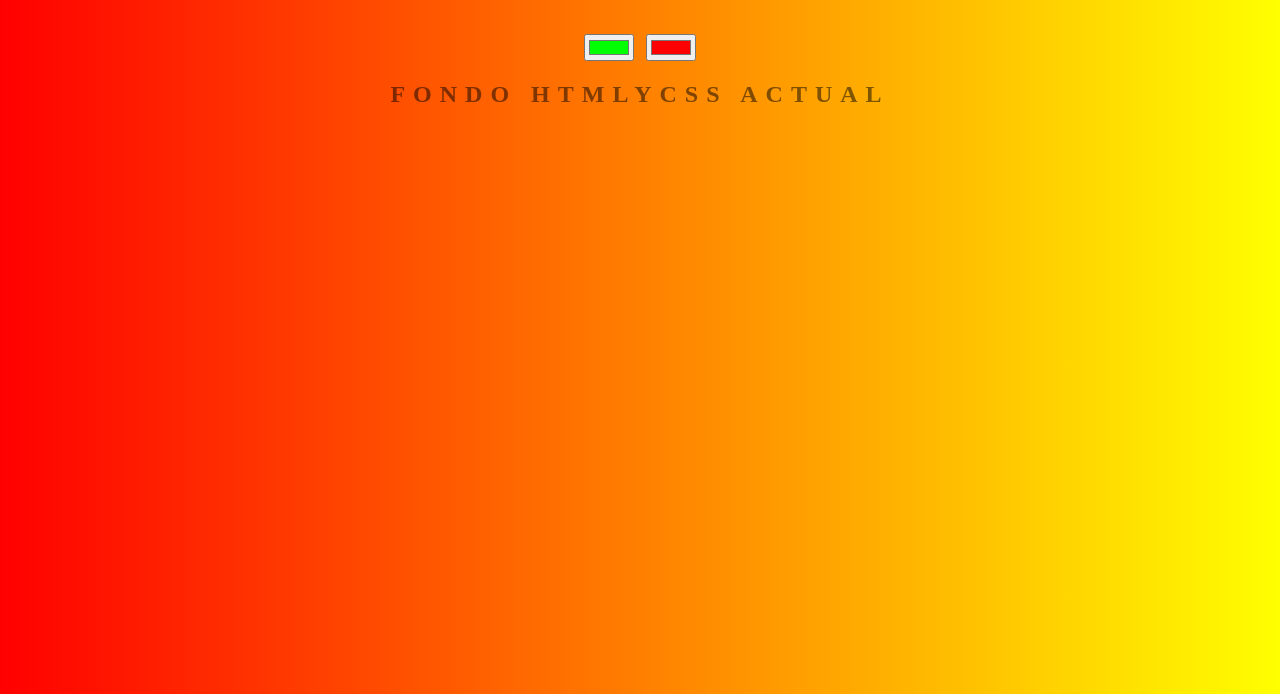
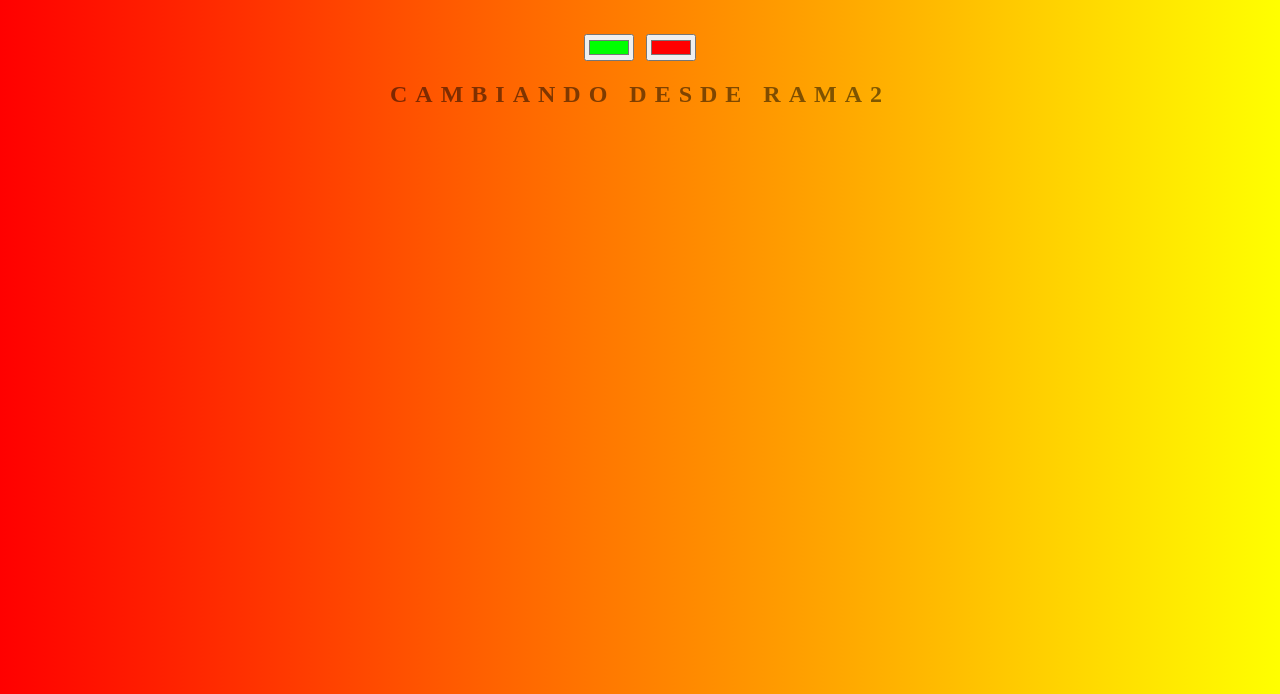
Before and after one commit to AgustinSalazar95/background-generator, a plain HTML site: page index.html in a window 1280 px wide. Shown: the part 106-800 px from the top of the page. Drawn offline with Linux system fonts and the light colour scheme.

Commit message:
Desde rama2

```diff
--- a/index.html
+++ b/index.html
@@ -11,7 +11,7 @@
     <h1>Cool de Background</h1>
     <input class="color1" type="color" name="color1" value="#00ff00">
     <input class="color2" type="color" name="color2" value="#ff0000">
-    <h2>Fondo HTMLyCSS Actual </h2>
+    <h2>Cambiando desde rama2 </h2>
     <h3></h3>
 
     <script type="text/javascript" src="script.js"></script>
```
